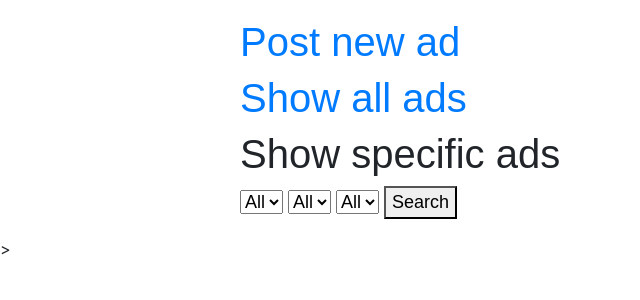
After one commit to YegorChechurin/Simulation-of-auto.ru, a Symfony app: template templates/ad/home_page.html.twig in a window 1280 px wide. The commit adds this page. Shown: the top 300 px of the page, without its empty margins (0-640 px from the left). Run offline with Twig, Linux system fonts and the light colour scheme; the template is opened without the code that fills it, so the values that code supplies are empty; some libraries are stand-ins or nearby versions.

Commit message:
modified

```diff
--- /dev/null
+++ b/templates/ad/home_page.html.twig
@@ -0,0 +1,84 @@
+<!DOCTYPE html>
+<html>
+<head>
+	<title>Home</title>
+	<meta name="viewport" content="width=device-width, initial-scale=1.0" charset="UTF-8">
+	<link href="https://stackpath.bootstrapcdn.com/bootstrap/4.1.1/css/bootstrap.min.css" rel="stylesheet" integrity="sha384-WskhaSGFgHYWDcbwN70/dfYBj47jz9qbsMId/iRN3ewGhXQFZCSftd1LZCfmhktB" crossorigin="anonymous">
+	<script src="https://stackpath.bootstrapcdn.com/bootstrap/4.1.1/js/bootstrap.min.js" integrity="sha384-smHYKdLADwkXOn1EmN1qk/HfnUcbVRZyYmZ4qpPea6sjB/pTJ0euyQp0Mk8ck+5T" crossorigin="anonymous"></script>
+	<script src="https://stackpath.bootstrapcdn.com/bootstrap/4.1.1/js/bootstrap.bundle.min.js" integrity="sha384-u/bQvRA/1bobcXlcEYpsEdFVK/vJs3+T+nXLsBYJthmdBuavHvAW6UsmqO2Gd/F9" crossorigin="anonymous"></script>
+	<script src="https://code.jquery.com/jquery-3.3.1.js" integrity="sha256-2Kok7MbOyxpgUVvAk/HJ2jigOSYS2auK4Pfzbm7uH60=" crossorigin="anonymous"></script>
+</head>
+<body>
+	<style>
+	    .example-wrapper { margin: 1em auto; max-width: 800px; width: 95%; font: 18px/1.5 sans-serif; }
+	    .example-wrapper code { background: #F5F5F5; padding: 2px 6px; }
+	</style>
+
+	<div class="example-wrapper">
+	    <h1><a href="https://127.0.0.1:8000/ads/new">Post new ad</a></h1>
+
+	    <h1><a href="https://127.0.0.1:8000/ads">Show all ads</a></h1>
+
+	    <h1>Show specific ads</h1>
+
+	    <div id="filter">
+	    	<select id="producer">
+	    		<option>All</option>
+	    		{% for producer in producers %}
+	    			<option>{{producer}}</option>
+	        	{% endfor %}
+			</select>
+			<select id="country">
+				<option>All</option>
+	    		{% for country in countries %}
+	    			<option>{{country}}</option>
+	        	{% endfor %}
+			</select>
+			<select id="year">
+				<option>All</option>
+	    		{% for year in years %}
+	    			<option>{{year}}</option>
+	        	{% endfor %}
+			</select>
+	    	<button id="search">Search</button>
+	    </div>
+
+	    <div id="container">
+	    	<ul id="ads_list"></ul>
+	    </div>
+	</div>
+</body>
+<script type="text/javascript">
+	var ads;
+	$('#search').click(function(){
+		/*alert('yes');
+		var y = $('#producer').val();
+		alert(y);
+		y = $('#country').val();
+		alert(y);
+		y = $('#year').val();
+		alert(y);*/
+		var producer = $('#producer').val();
+		var country = $('#country').val();
+		var year = $('#year').val();
+		$.get("https://127.0.0.1:8000/ads/ajax?producer="+producer+"&country="+country+"&year="+year,
+            function(data, status){
+                if (status=='success' && data) {
+                	ads = JSON.parse(data);
+                	for (var i = 0; i < ads.length; i++) {
+                		var id = ads[i].id;
+                		var name = ads[i].owner_name;
+                		var producer = ads[i].car_producer;
+                		var model = ads[i].car_model;
+                		var price = ads[i].price;
+                		var city = ads[i].owner_city;
+                		var $li = '<li id="ad'+id+'"><a href="https://127.0.0.1:8000/ads/'+id+'">'+name+' is selling '+producer+' '+model+' for '+price+' rubles in '+city+'</a></li>';
+                		$('#ads_list').html('');
+                		$('#ads_list').append($li);
+                	}
+                }
+            }
+        );
+	});
+</script>
+</html>>
```
Also changed, not shown: src/Controller/AdController.php (+26 -6 lines), src/Repository/AdRepository.php (+59 -0 lines), templates/ad/ads_all.html.twig (+1 -12 lines).
